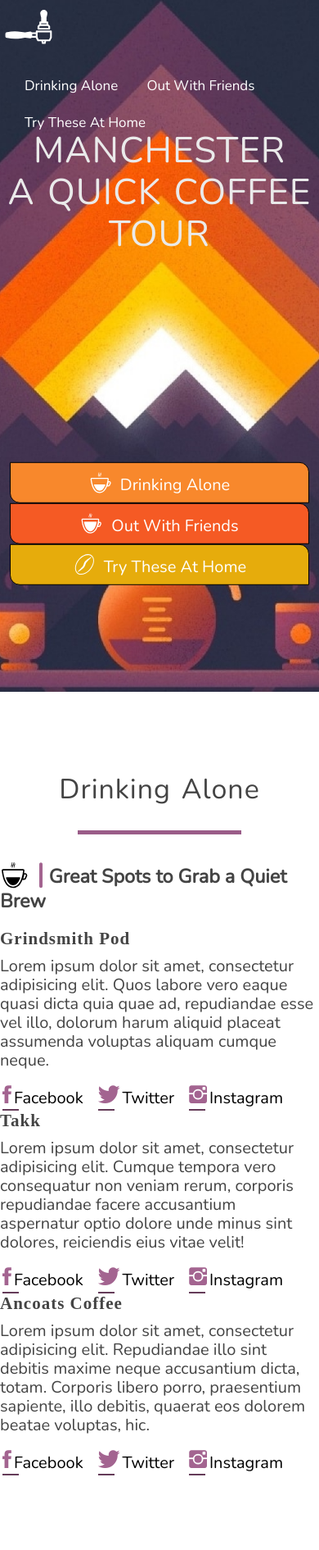
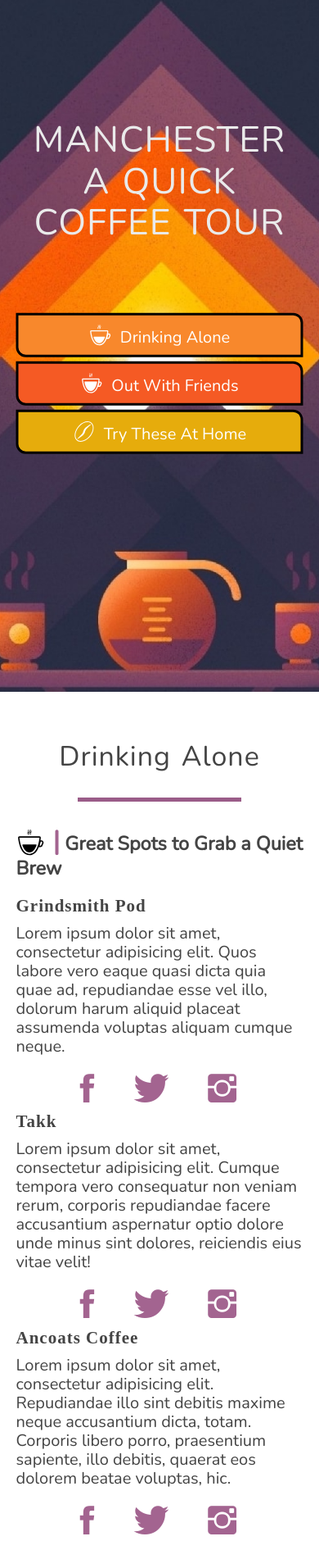
Before and after one commit to cmdmescall/coffee_blog, a plain HTML site: page index.html in a window 390 px wide. Shown: the top 1891 px of the page at 82% size. Drawn offline with nearby package versions, Linux system fonts and the light colour scheme; a web font is replaced by a local one.

Commit message:
added responsiveness

```diff
--- a/index.html
+++ b/index.html
@@ -23,7 +23,7 @@
 
 			<nav>
 	        	<div class="row">
-	        		<img src="static/svg/tamper-logo.svg" alt="SVG Icon of a portafilter and tamper">
+	        		<img src="static/svg/tamper-logo.svg" id="nav-logo" alt="SVG Icon of a portafilter and tamper">
 	        		<ul class="nav-list">
 	        			<li><a href="#">Drinking Alone</a></li>
 	        			<li><a href="#">Out With Friends</a></li>
@@ -53,27 +53,27 @@
 					<h4>Grindsmith Pod</h4>
 					<p>Lorem ipsum dolor sit amet, consectetur adipisicing elit. Quos labore vero eaque quasi dicta quia quae ad, repudiandae esse vel illo, dolorum harum aliquid placeat assumenda voluptas aliquam cumque neque.</p>
 					<ul class="contact-them">
-						<li><a href="#"><i class="ion-social-facebook"></i>Facebook</a></li>
-						<li><a class="twitter" href="#"><i class="ion-social-twitter"></i>Twitter</a></li>
-						<li><a class="insta" href="#"><i class="ion-social-instagram"></i>Instagram</a></li>
+						<li><a href="#"><i class="ion-social-facebook"></i><span>Facebook</span></a></li>
+						<li><a class="twitter" href="#"><i class="ion-social-twitter"></i><span>Twitter</span></a></li>
+						<li><a class="insta" href="#"><i class="ion-social-instagram"></i><span>Instagram</span></a></li>
 					</ul>
 				</div>
 				<div class="col span-1-of-3">
 					<h4>Takk</h4>
 					<p>Lorem ipsum dolor sit amet, consectetur adipisicing elit. Cumque tempora vero consequatur non veniam rerum, corporis repudiandae facere accusantium aspernatur optio dolore unde minus sint dolores, reiciendis eius vitae velit!</p>
 					<ul class="contact-them">
-						<li><a href="#"><i class="ion-social-facebook"></i>Facebook</a></li>
-						<li><a class="twitter" href="#"><i class="ion-social-twitter"></i>Twitter</a></li>
-						<li><a class="insta" href="#"><i class="ion-social-instagram"></i>Instagram</a></li>
+						<li><a href="#"><i class="ion-social-facebook"></i><span>Facebook</span></a></li>
+						<li><a class="twitter" href="#"><i class="ion-social-twitter"></i><span>Twitter</span></a></li>
+						<li><a class="insta" href="#"><i class="ion-social-instagram"></i><span>Instagram</span></a></li>
 					</ul>
 				</div>
 				<div class="col span-1-of-3">
 					<h4>Ancoats Coffee</h4>
 					<p>Lorem ipsum dolor sit amet, consectetur adipisicing elit. Repudiandae illo sint debitis maxime neque accusantium dicta, totam. Corporis libero porro, praesentium sapiente, illo debitis, quaerat eos dolorem beatae voluptas, hic.</p>
 					<ul class="contact-them">
-						<li><a href="#"><i class="ion-social-facebook"></i>Facebook</a></li>
-						<li><a class="twitter" href="#"><i class="ion-social-twitter"></i>Twitter</a></li>
-						<li><a class="insta" href="#"><i class="ion-social-instagram"></i>Instagram</a></li>
+						<li><a href="#"><i class="ion-social-facebook"></i><span>Facebook</span></a></li>
+						<li><a class="twitter" href="#"><i class="ion-social-twitter"></i><span>Twitter</span></a></li>
+						<li><a class="insta" href="#"><i class="ion-social-instagram"></i><span>Instagram</span></a></li>
 					</ul>
 				</div>
 			</div>
@@ -106,27 +106,27 @@
 					<h4>Federal</h4>
 					<p>Lorem ipsum dolor sit amet, consectetur adipisicing elit. Quos labore vero eaque quasi dicta quia quae ad, repudiandae esse vel illo, dolorum harum aliquid placeat assumenda voluptas aliquam cumque neque.</p>
 					<ul class="contact-them">
-						<li><a href="#"><i class="ion-social-facebook"></i>Facebook</a></li>
-						<li><a class="twitter" href="#"><i class="ion-social-twitter"></i>Twitter</a></li>
-						<li><a class="insta" href="#"><i class="ion-social-instagram"></i>Instagram</a></li>
+						<li><a href="#"><i class="ion-social-facebook"></i><span>Facebook</span></a></li>
+						<li><a class="twitter" href="#"><i class="ion-social-twitter"></i><span>Twitter</span></a></li>
+						<li><a class="insta" href="#"><i class="ion-social-instagram"></i><span>Instagram</span></a></li>
 					</ul>
 				</div>
 				<div class="col span-1-of-3">
 					<h4>Foundation</h4>
 					<p>Lorem ipsum dolor sit amet, consectetur adipisicing elit. Cumque tempora vero consequatur non veniam rerum, corporis repudiandae facere accusantium aspernatur optio dolore unde minus sint dolores, reiciendis eius vitae velit!</p>
 					<ul class="contact-them">
-						<li><a href="#"><i class="ion-social-facebook"></i>Facebook</a></li>
-						<li><a class="twitter" href="#"><i class="ion-social-twitter"></i>Twitter</a></li>
-						<li><a class="insta" href="#"><i class="ion-social-instagram"></i>Instagram</a></li>
+						<li><a href="#"><i class="ion-social-facebook"></i><span>Facebook</span></a></li>
+						<li><a class="twitter" href="#"><i class="ion-social-twitter"></i><span>Twitter</span></a></li>
+						<li><a class="insta" href="#"><i class="ion-social-instagram"></i><span>Instagram</span></a></li>
 					</ul>
 				</div>
 				<div class="col span-1-of-3">
 					<h4>Moose</h4>
 					<p>Lorem ipsum dolor sit amet, consectetur adipisicing elit. Repudiandae illo sint debitis maxime neque accusantium dicta, totam. Corporis libero porro, praesentium sapiente, illo debitis, quaerat eos dolorem beatae voluptas, hic.</p>
 					<ul class="contact-them">
-						<li><a href="#"><i class="ion-social-facebook"></i>Facebook</a></li>
-						<li><a class="twitter" href="#"><i class="ion-social-twitter"></i>Twitter</a></li>
-						<li><a class="insta" href="#"><i class="ion-social-instagram"></i>Instagram</a></li>
+						<li><a href="#"><i class="ion-social-facebook"></i><span>Facebook</span></a></li>
+						<li><a class="twitter" href="#"><i class="ion-social-twitter"></i><span>Twitter</span></a></li>
+						<li><a class="insta" href="#"><i class="ion-social-instagram"></i><span>Instagram</span></a></li>
 					</ul>
 				</div>
 			</div>
@@ -160,18 +160,18 @@
 					<p>Lorem ipsum dolor sit amet, consectetur adipisicing elit. Quos labore vero eaque quasi dicta quia quae ad, repudiandae esse vel illo, dolorum harum aliquid placeat assumenda voluptas aliquam cumque neque.
 					Eum repellendus ipsam eligendi consequuntur velit architecto nostrum molestiae facilis, quod, eos sequi! Laborum vero velit nemo, non cumque, amet aut sequi tenetur eos odit totam deleniti obcaecati, quae dolores.</p>
 					<ul class="contact-them">
-						<li><a href="#"><i class="ion-social-facebook"></i>Facebook</a></li>
-						<li><a class="twitter" href="#"><i class="ion-social-twitter"></i>Twitter</a></li>
-						<li><a class="insta" href="#"><i class="ion-social-instagram"></i>Instagram</a></li>
+						<li><a href="#"><i class="ion-social-facebook"></i><span>Facebook</span></a></li>
+						<li><a class="twitter" href="#"><i class="ion-social-twitter"></i><span>Twitter</span></a></li>
+						<li><a class="insta" href="#"><i class="ion-social-instagram"></i><span>Instagram</span></a></li>
 					</ul>
 				</div>
 				<div class="col span-1-of-2 squish-2">
 					<h4>Heart and Graft</h4>
 					<p>Lorem ipsum dolor sit amet, consectetur adipisicing elit. Cumque tempora vero consequatur non veniam rerum, corporis repudiandae facere - Well done for reading this far. Seriously now: Keep an eye out for the Tanzanian Uhusiano Micro Lot, one of the best pour overs I've ever tasted. Anyway - accusantium aspernatur optio dolore unde minus sint dolores, reiciendis eius vitae velit!</p>
 					<ul class="contact-them">
-						<li><a href="#"><i class="ion-social-facebook"></i>Facebook</a></li>
-						<li><a class="twitter" href="#"><i class="ion-social-twitter"></i>Twitter</a></li>
-						<li><a class="insta" href="#"><i class="ion-social-instagram"></i>Instagram</a></li>
+						<li><a href="#"><i class="ion-social-facebook"></i><span>Facebook</span></a></li>
+						<li><a class="twitter" href="#"><i class="ion-social-twitter"></i><span>Twitter</span></a></li>
+						<li><a class="insta" href="#"><i class="ion-social-instagram"></i><span>Instagram</span></a></li>
 					</ul>
 				</div>
 			</div>
--- a/static/css/main.css
+++ b/static/css/main.css
@@ -13,6 +13,12 @@ html {
   font-weight: 300;
   color: #444;
   background-color: #fff; }
+  @media only screen and (max-width: 812px) {
+    html {
+      font-size: 18px; } }
+  @media only screen and (max-width: 460px) {
+    html {
+      font-size: 20px; } }
 
 body {
   background-color: #fff; }
@@ -34,6 +40,12 @@ h1 {
   margin-bottom: 30vh;
   text-transform: uppercase;
   color: #eaeaea; }
+  @media only screen and (max-width: 580px) {
+    h1 {
+      margin-bottom: 10vh; } }
+  @media only screen and (max-width: 335px) {
+    h1 {
+      font-size: 180%; } }
 
 h2 {
   font-size: 170%;
@@ -54,15 +66,18 @@ h3 {
   margin-bottom: 20px; }
 
 h4 {
+  font-family: 'Eczar', serif;
   font-size: 105%;
   margin-bottom: 10px;
-  font-family: 'Eczar', serif;
   letter-spacing: 1px; }
 
 .row {
   width: 100vw;
   max-width: 1140px;
   margin: 0 auto; }
+  @media only screen and (max-width: 1200px) {
+    .row {
+      width: 90vw; } }
 
 .btn:link, .btn:visited {
   font-weight: 400;
@@ -71,14 +86,30 @@ h4 {
   padding: 0 15px 10px 15px;
   text-decoration: none;
   border-radius: 0 12px 0 12px; }
-  @media screen and (max-width: 400px) {
+  @media only screen and (max-width: 812px) {
     .btn:link, .btn:visited {
       display: block;
-      text-align: center; } }
+      width: 40vh;
+      margin: 0 auto 5px auto;
+      text-align: center;
+      border: 3px solid #000 !important; } }
+  @media only screen and (max-width: 460px) {
+    .btn:link, .btn:visited {
+      width: 100%; } }
 
 section {
   padding: 60px 0 40px 0; }
+  @media only screen and (max-width: 812px) {
+    section {
+      padding: 20px 0 20px 0; } }
 
+@media only screen and (max-width: 812px) {
+  .span-1-of-3,
+  .span-1-of-2 {
+    width: auto; }
+
+  footer .span-1-of-3 {
+    width: 25% !important; } }
 /* ----------------------------------------------------------------
                             NAVBAR
 ----------------------------------------------------------------- */
@@ -109,12 +140,16 @@ nav {
                             HEADER
 ----------------------------------------------------------------- */
 header {
+  max-width: 1600px;
   height: 100vh;
-  max-width: 1600px;
   margin: 0 auto;
   background-image: url(../img/hero.jpg);
   background-position: center;
   background-size: cover; }
+
+@media only screen and (max-width: 580px) {
+  nav {
+    display: none; } }
 
 .hero-screen {
   position: absolute;
@@ -127,6 +162,12 @@ header {
   -webkit-transform: translate(-50%, -50%);
   transform: translate(-50%, -50%);
   text-align: center; }
+  @media only screen and (max-width: 1200px) {
+    .hero-screen {
+      width: auto; } }
+  @media only screen and (max-width: 580px) {
+    .hero-screen {
+      margin-top: 0; } }
 
 .btn-friends img,
 .btn-alone img,
@@ -182,40 +223,59 @@ header {
   padding-left: 4%; }
 
 .contact-them {
+  width: 100%;
+  margin-top: 15px;
   list-style: none;
-  width: 100%;
-  margin-top: 15px; }
+  text-align: center; }
   .contact-them li {
     font-weight: 400;
-    padding: 0 10px 0 3px;
-    display: inline-block; }
-  .contact-them a:link, .contact-them a:visited {
-    color: #000;
-    text-decoration: none; }
-    .contact-them a:link:after, .contact-them a:visited:after {
-      content: "";
+    display: inline-block;
+    padding: 0 10px 0 3px; }
+    @media only screen and (max-width: 1200px) {
+      .contact-them li {
+        padding: 0 20px; } }
+  .contact-them a:link,
+  .contact-them a:visited {
+    text-decoration: none;
+    color: #000; }
+    .contact-them a:link:after,
+    .contact-them a:visited:after {
       display: block;
       width: 20px;
       height: 2px;
+      content: '';
       background-color: #653c59; }
-    .contact-them a:link i, .contact-them a:visited i {
+      @media only screen and (max-width: 1200px) {
+        .contact-them a:link:after,
+        .contact-them a:visited:after {
+          display: none !important; } }
+    .contact-them a:link i,
+    .contact-them a:visited i {
+      font-size: 145%;
       padding-right: 3px;
-      font-size: 145%;
       color: #a36490; }
-  .contact-them a:hover:after, .contact-them a:focus:after {
-    content: "";
+  .contact-them a:hover:after,
+  .contact-them a:focus:after {
+    position: absolute;
     display: block;
     width: 100px;
     height: 2px;
-    position: absolute;
-    background-color: #653c59;
+    content: '';
     -webkit-transition: 600ms;
-    transition: 600ms; }
+    transition: 600ms;
+    background-color: #653c59; }
+  @media only screen and (max-width: 1200px) {
+    .contact-them li {
+      font-size: 160%; }
+      .contact-them li span {
+        display: none !important; } }
 
-.twitter:hover:after, .twitter:focus:after {
+.twitter:hover:after,
+.twitter:focus:after {
   width: 95px !important; }
 
-.insta:hover:after, .insta:focus:after {
+.insta:hover:after,
+.insta:focus:after {
   width: 115px !important; }
 
 .gallery {
@@ -230,6 +290,10 @@ header {
   overflow: hidden;
   width: 100%;
   margin: 0; }
+  @media only screen and (max-width: 560px) {
+    .gallery-image {
+      float: none;
+      width: 100%; } }
   .gallery-image img {
     width: 100%;
     height: auto;
@@ -237,35 +301,60 @@ header {
     -webkit-transition: 2.6s;
     transition: 2.6s;
     -webkit-filter: grayscale(0.65); }
+    @media only screen and (max-width: 812px) {
+      .gallery-image img {
+        -webkit-filter: grayscale(0);
+        filter: grayscale(0); } }
     .gallery-image img:hover {
       -webkit-transition: .4s;
       transition: .4s;
       -webkit-filter: grayscale(0); }
 
 .home-images img {
-  margin-bottom: 0px; }
+  margin-bottom: 0; }
 
 /* ----------------------------------------------------------------
                             FOOTER
 ----------------------------------------------------------------- */
 footer {
   background-color: #251621; }
+  @media only screen and (max-width: 1200px) {
+    footer .span-1-of-3 {
+      width: 28%; } }
+  @media only screen and (max-width: 812px) {
+    footer .span-1-of-3 {
+      width: 25% !important; } }
+  @media only screen and (max-width: 812px) {
+    footer .span-1-of-3 {
+      display: none; }
+    footer .span-2-of-3 {
+      width: 100%;
+      padding-left: 20%; } }
+  @media only screen and (max-width: 460px) {
+    footer .footer-contact {
+      display: block; }
+      footer .footer-contact li {
+        width: 100%; }
+    footer .span-2-of-3 {
+      padding-left: 5%; } }
 
 .footer-contact {
-  list-style: none;
-  float: left; }
+  float: left;
+  list-style: none; }
   .footer-contact li {
+    font-weight: 400;
     display: inline-block;
-    text-align: center;
     padding: 0 20px;
-    font-weight: 400; }
-    .footer-contact li a:link, .footer-contact li a:visited {
+    text-align: center; }
+    .footer-contact li a:link,
+    .footer-contact li a:visited {
       text-decoration: none;
       color: #99668a; }
-    .footer-contact li a:hover, .footer-contact li a:focus {
-      color: #fff;
+    .footer-contact li a:hover,
+    .footer-contact li a:focus {
       -webkit-transition: 300ms;
-      transition: 300ms; }
+      transition: 300ms;
+      color: #fff; }
 
 .svg {
   max-height: 20px; }
```
Also changed, not shown: 1 other file.
